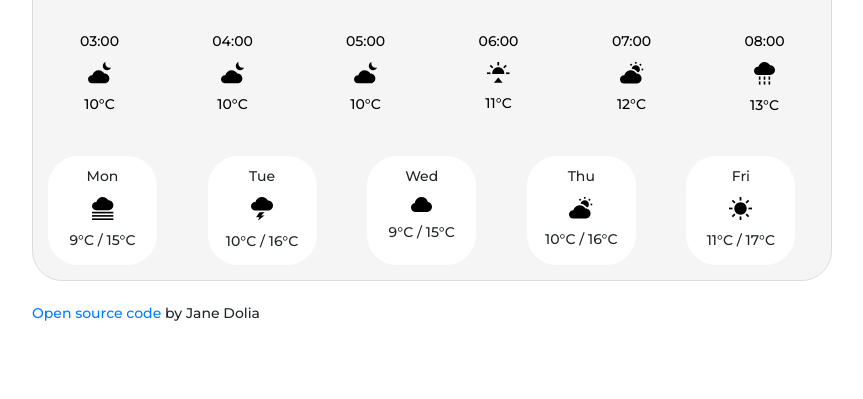
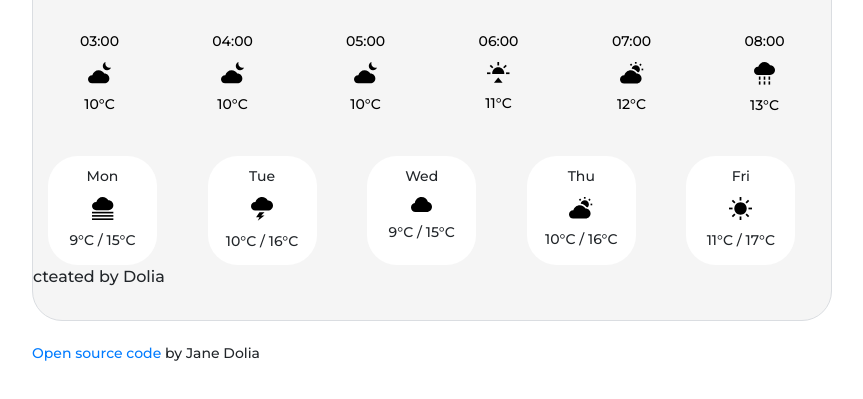
Before and after one commit to dolyajenya/GitHub---Hosting, a plain HTML site: page index.html in a window 1280 px wide. Shown: the part 323-722 px from the top of the page, without its empty margins (208-1071 px from the left). Drawn offline with nearby package versions, Linux system fonts and the light colour scheme.

Commit message:
Update index.html
added site

```diff
--- a/index.html
+++ b/index.html
@@ -231,6 +231,11 @@
             </p>
           </div>
         </div>
+
+        <div>
+          <p>cteated by Dolia</p>
+        </div>
+
     </div>
 
 </div>
```
